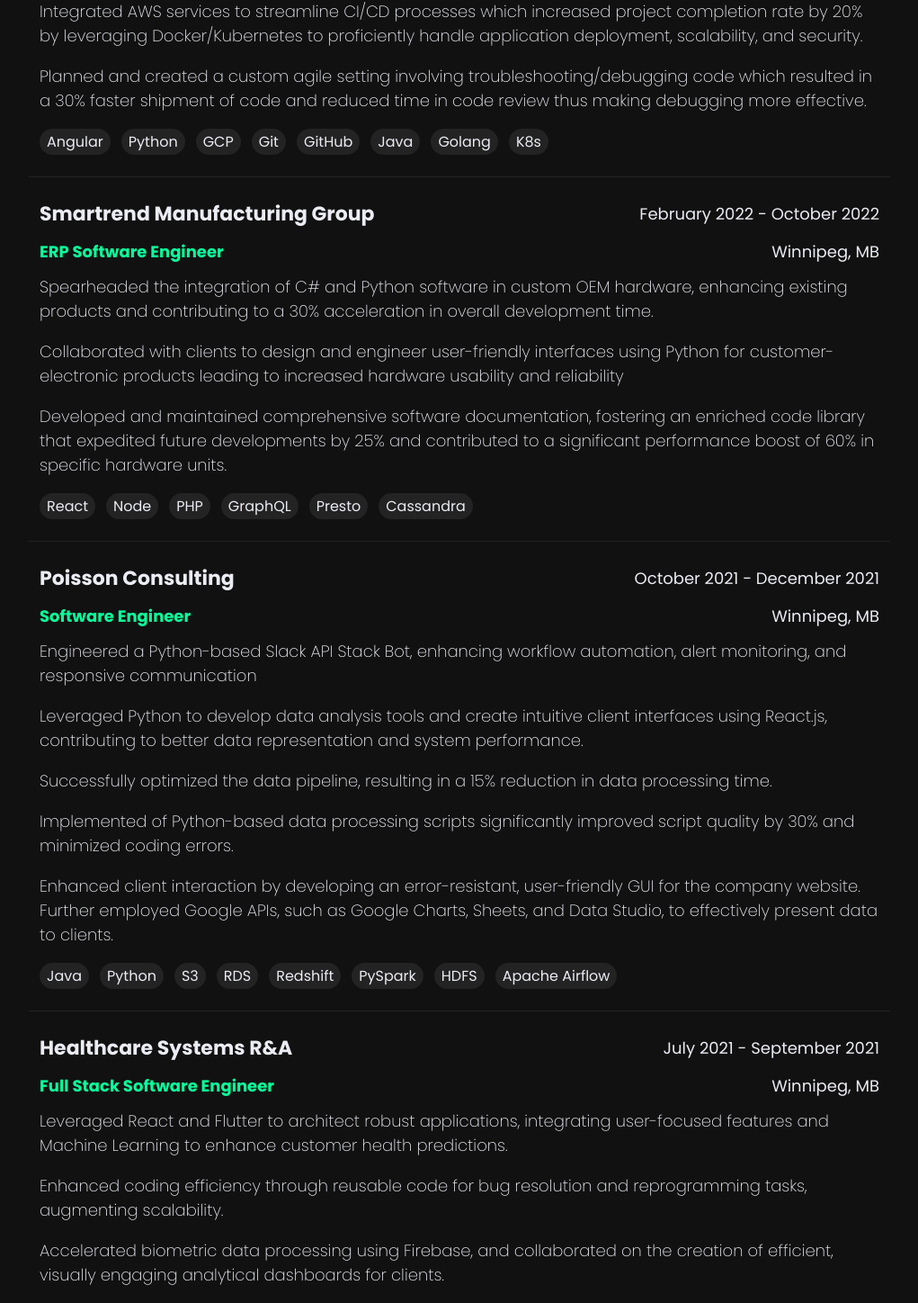
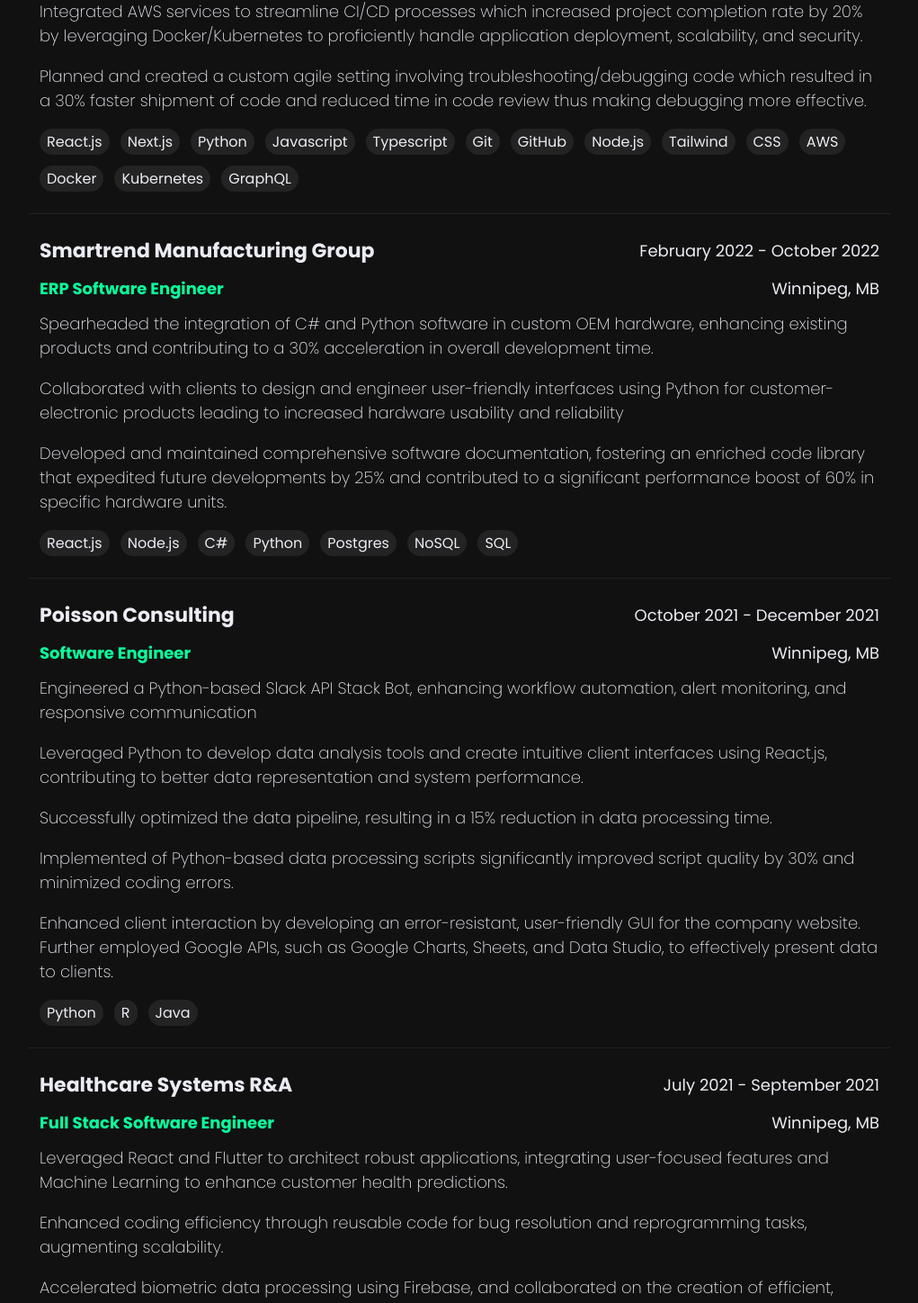
Before and after one commit to MowahidLatif/PortfolioWebsite, a Next.js app: page / in a window 1280 px wide. Shown: the part 2255-3703 px from the top of the page at 90% size, without its empty margins (159-1180 px from the left). Built offline with nearby package versions, Linux system fonts and the light colour scheme.

Commit message:
Fixed description logic

```diff
--- a/components/home/experience/Experience.tsx
+++ b/components/home/experience/Experience.tsx
@@ -26,14 +26,20 @@ const experience = [
       "Planned and created a custom agile setting involving troubleshooting/debugging code which resulted in a 30% faster shipment of code and reduced time in code review thus making debugging more effective.",
     ],
     tech: [
-      "Angular",
+      "React.js",
+      "Next.js",
       "Python",
-      "GCP",
+      "Javascript",
+      "Typescript",
       "Git",
       "GitHub",
-      "Java",
-      "Golang",
-      "K8s",
+      "Node.js",
+      "Tailwind",
+      "CSS",
+      "AWS",
+      "Docker",
+      "Kubernetes",
+      "GraphQL",
     ],
   },
   {
@@ -46,7 +52,7 @@ const experience = [
       "Collaborated with clients to design and engineer user-friendly interfaces using Python for customer-electronic products leading to increased hardware usability and reliability",
       "Developed and maintained comprehensive software documentation, fostering an enriched code library that expedited future developments by 25% and contributed to a significant performance boost of 60% in specific hardware units.",
     ],
-    tech: ["React", "Node", "PHP", "GraphQL", "Presto", "Cassandra"],
+    tech: ["React.js", "Node.js", "C#", "Python", "Postgres", "NoSQL", "SQL"],
   },
   {
     title: "Poisson Consulting",
@@ -61,14 +67,9 @@ const experience = [
       "Enhanced client interaction by developing an error-resistant, user-friendly GUI for the company website. Further employed Google APIs, such as Google Charts, Sheets, and Data Studio, to effectively present data to clients.",
     ],
     tech: [
+      "Python",
+      "R",
       "Java",
-      "Python",
-      "S3",
-      "RDS",
-      "Redshift",
-      "PySpark",
-      "HDFS",
-      "Apache Airflow",
     ],
   },
   {
@@ -84,14 +85,12 @@ const experience = [
       "Enhanced client interaction by developing an error-resistant, user-friendly GUI for the company website. Further employed Google APIs, such as Google Charts, Sheets, and Data Studio, to effectively present data to clients.",
     ],
     tech: [
-      "Java",
-      "Python",
-      "S3",
-      "RDS",
-      "Redshift",
-      "PySpark",
-      "HDFS",
-      "Apache Airflow",
+      "React",
+      "Flutter",
+      "Firebase",
+      "Javascript",
+      "Typescript",
+      "Node.js",
     ],
   }
 ];
--- a/components/home/experience/ExperienceItem.tsx
+++ b/components/home/experience/ExperienceItem.tsx
@@ -38,11 +38,11 @@ export const ExperienceItem = ({
         </Reveal>
       </div>
       <Reveal>
-        <p className={styles.description}>{description[0]}</p>
-        <p className={styles.description}>{description[1]}</p>
-        <p className={styles.description}>{description[2]}</p>
-        <p className={styles.description}>{description[3]}</p>
-        <p className={styles.description}>{description[4]}</p>
+        <div>
+          {description.map((desc) => (
+            <p className={styles.description} key={desc}>{desc}</p>
+          ))}
+        </div>
       </Reveal>
       <Reveal>
         <div className={styles.tech}>
```
